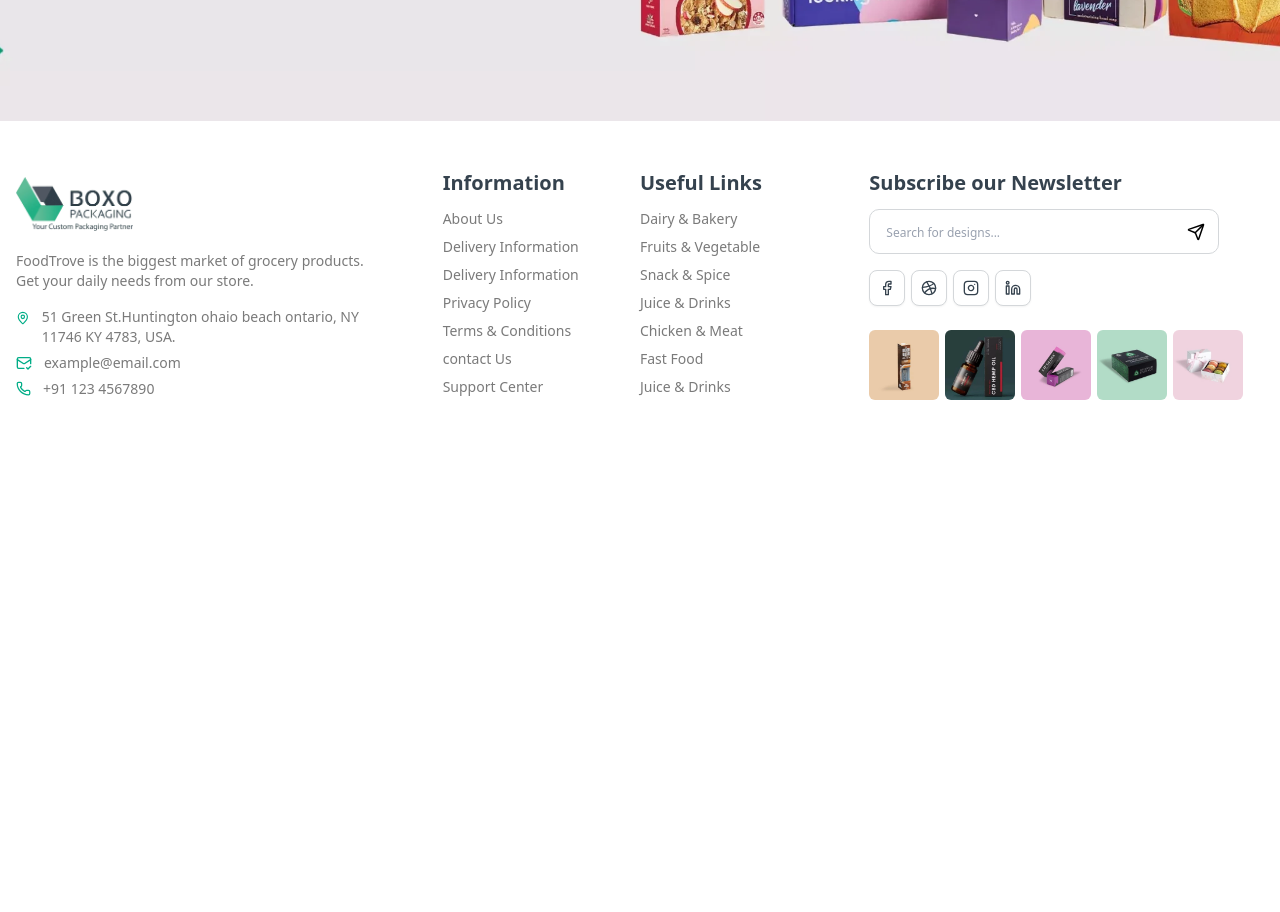
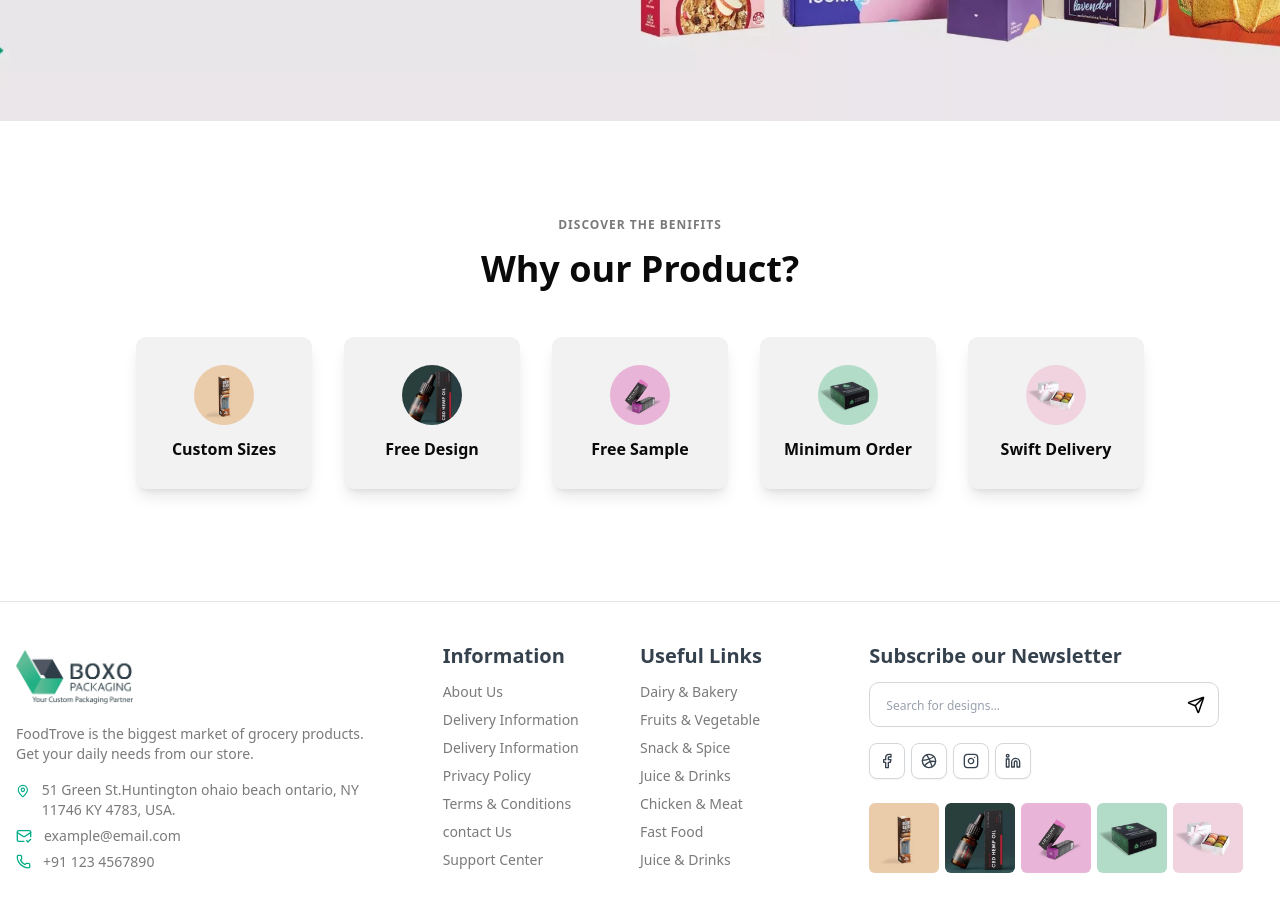
Before and after one commit to intechskydeveloper/boxo-packaging, a Next.js app: page / in a window 1280 px wide. Shown: the part 660-1572 px from the top of the page. Before the commit the page ends 1060 px from the top, so only its background shows below. Built offline with nearby package versions, Linux system fonts and the light colour scheme.

Commit message:
Okay till benifits section

```diff
--- /dev/null
+++ b/app/components/Benifits.tsx
@@ -0,0 +1,93 @@
+import { Scaling } from "lucide-react";
+import Image from "next/image";
+import React from "react";
+
+const Benifits = () => {
+  return (
+    <div className="flex flex-col items-center py-24">
+      <p className="text-[#7a7a7a] text-xs uppercase tracking-[1px] font-bold">
+        discover the benifits
+      </p>
+      <h2 className="font-bold text-4xl mt-4">Why our Product?</h2>
+      <div className="mt-8 grid grid-cols-5">
+        <div className="flex flex-col items-center py-7 px-6 hover:bg-[#4DBA93] rounded-lg shadow-lg bg-[#f2f2f2] m-4 transition-colors duration-300">
+          <div className="h-[60px]  w-auto flex items-center">
+            <Image
+              src="/products/p1.webp"
+              alt="logo"
+              width={150}
+              height={82}
+              className="h-full rounded-full w-auto object-contain"
+              priority
+            />
+          </div>
+          <h2 className="text-[16px] font-bold text-center mt-3">
+            Custom Sizes
+          </h2>
+        </div>
+        <div className="flex flex-col items-center py-7 px-6 hover:bg-[#4DBA93] rounded-lg shadow-lg bg-[#f2f2f2] m-4 transition-colors duration-300">
+          <div className="h-[60px]  w-auto flex items-center">
+            <Image
+              src="/products/p2.webp"
+              alt="logo"
+              width={150}
+              height={82}
+              className="h-full rounded-full w-auto object-contain"
+              priority
+            />
+          </div>
+          <h2 className="text-[16px] font-bold text-center mt-3">
+            Free Design
+          </h2>
+        </div>
+        <div className="flex flex-col items-center py-7 px-6 hover:bg-[#4DBA93] rounded-lg shadow-lg bg-[#f2f2f2] m-4 transition-colors duration-300">
+          <div className="h-[60px]  w-auto flex items-center">
+            <Image
+              src="/products/p3.webp"
+              alt="logo"
+              width={150}
+              height={82}
+              className="h-full rounded-full w-auto object-contain"
+              priority
+            />
+          </div>
+          <h2 className="text-[16px] font-bold text-center mt-3">
+            Free Sample
+          </h2>
+        </div>
+        <div className="flex flex-col items-center py-7 px-6 hover:bg-[#4DBA93] rounded-lg shadow-lg bg-[#f2f2f2] m-4 transition-colors duration-300">
+          <div className="h-[60px]  w-auto flex items-center">
+            <Image
+              src="/products/p4.webp"
+              alt="logo"
+              width={150}
+              height={82}
+              className="h-full rounded-full w-auto object-contain"
+              priority
+            />
+          </div>
+          <h2 className="text-[16px] font-bold text-center mt-3">
+            Minimum Order
+          </h2>
+        </div>
+        <div className="flex flex-col items-center py-7 px-6 hover:bg-[#4DBA93] rounded-lg shadow-lg bg-[#f2f2f2] m-4 transition-colors duration-300">
+          <div className="h-[60px]  w-auto flex items-center">
+            <Image
+              src="/products/p5.webp"
+              alt="logo"
+              width={150}
+              height={82}
+              className="h-full rounded-full w-auto object-contain"
+              priority
+            />
+          </div>
+          <h2 className="text-[16px] font-bold text-center mt-3">
+            Swift Delivery
+          </h2>
+        </div>
+      </div>
+    </div>
+  );
+};
+
+export default Benifits;
--- a/app/components/Footer.tsx
+++ b/app/components/Footer.tsx
@@ -15,7 +15,7 @@ import React from "react";
 
 const Footer = () => {
   return (
-    <div className="max-w-[1370px] mx-auto mt-12 grid grid-cols-3 w-full px-4 gap-8">
+    <div className="max-w-[1370px] mx-auto mt-10 mb-16 grid grid-cols-3 w-full px-4 gap-8">
       <div className="flex flex-col pr-6">
         <div className="h-[70px] w-auto flex items-center py-2">
           <Image
--- a/app/layout.tsx
+++ b/app/layout.tsx
@@ -30,7 +30,7 @@ export default function RootLayout({
         className={`${geistSans.variable} ${geistMono.variable} antialiased`}
       >
         <Navbar />
-        <main className="pt-[55px]">{children}</main>
+        <main className="pt-[55px]  border-b-[1.5px] ">{children}</main>
         <Footer />
       </body>
     </html>
--- a/app/page.tsx
+++ b/app/page.tsx
@@ -1,3 +1,4 @@
+import Benifits from "./components/Benifits";
 import Hero from "./components/Hero";
 import Logobar from "./components/Logobar";
 
@@ -6,6 +7,7 @@ const page = () => {
     <>
       <Logobar />;
       <Hero />
+      <Benifits />
     </>
   );
 };
```
Also changed, not shown: public/products/p6.webp (added), public/products/p7.webp (added).
